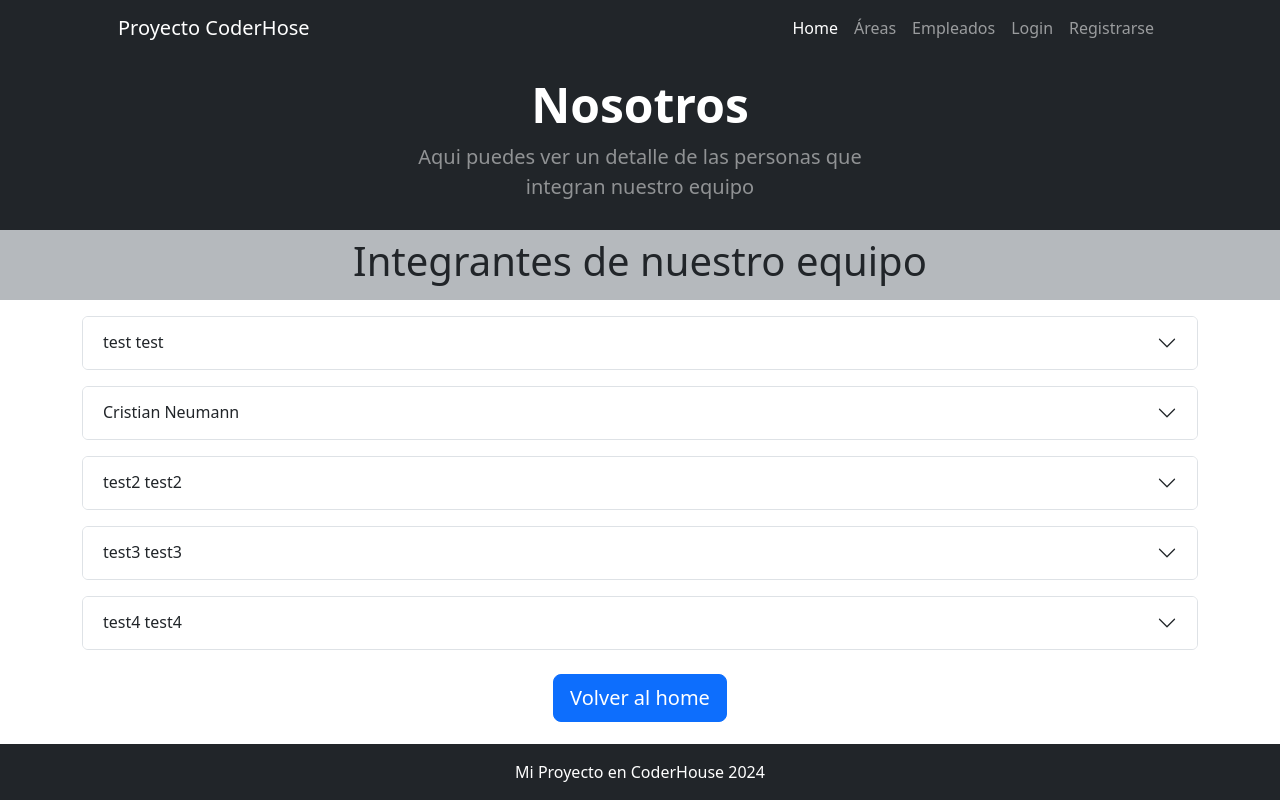
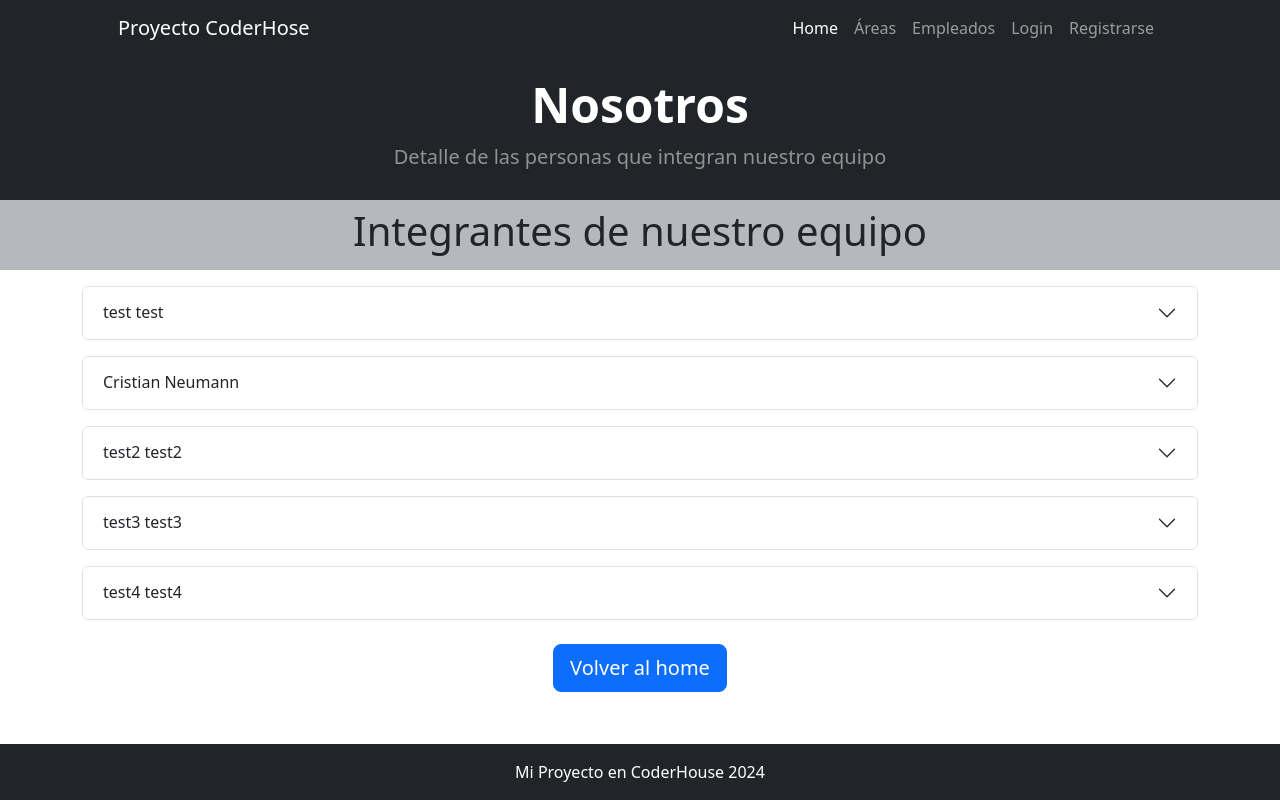
Before and after one commit to cristiann9178/CristianNeumann, a Django app: page /empresa/empleados/ in a window 1280 px wide. Run offline with Django 5.2, Linux system fonts and the light colour scheme; data comes from the database, SQL or seed files in the repository; both versions use the stored data as it was after the commit; some libraries are stand-ins or nearby versions.

Commit message:
se corrigen margenes

```diff
--- a/project/core/templates/core/about.html
+++ b/project/core/templates/core/about.html
@@ -9,7 +9,7 @@
       <h5><strong>¡Hola!</strong></h5>
     </div>
     <div class="card-body container">
-        <p class="lead fw-bold">¡Hola! Soy <span class="text-primary">Cristian</span>, tengo <span class="text-primary">31 años</span> y nací en la ciudad de <span class="text-primary">Mendoza, Argentina</span>. En <span class="text-primary">2021</span>, me mudé a la linda ciudad de <span class="text-primary">Córdoba</span>, donde he encontrado un hogar y muchas oportunidades.</p>
+        <p class="lead fw-bold">Soy <span class="text-primary">Cristian</span>, tengo <span class="text-primary">31 años</span> y nací en la ciudad de <span class="text-primary">Mendoza, Argentina</span>. En <span class="text-primary">2021</span>, me mudé a la linda ciudad de <span class="text-primary">Córdoba</span>, donde he encontrado un hogar y muchas oportunidades.</p>
         <p class="lead fw-bold">Trabajo en <span class="text-primary">Allytech</span>, una empresa especializada     en hosting y cloud, donde exploro y trabajo con muchas tecnologías. La tecnología siempre ha sido una gran parte de mi vida, y me encanta estar al tanto de las innovaciones y avances en este campo.</p>
         <p class="lead fw-bold">Además de mi carrera profesional, disfruto mucho de la <span class="text-primary">programación</span>, dedicando tiempo a aprender y crear nuevos proyectos. La programación es uno de mis pasatiempos favoritos, ya que me permite resolver problemas y crear nuevas ideas.</p>
         <p class="lead fw-bold">En mi tiempo libre, me gusta <span class="text-primary">andar en bicicleta</span>. Es una excelente manera de mantenerme activo, disfrutar del aire libre y explorar nuevos lugares en Córdoba. También me encanta <span class="text-primary">viajar</span> y, siempre que puedo, visito a mi familia en Mendoza, lo que me permite mantenerme conectado con ellos y disfrutar de momentos especiales con ellos.</p>
--- a/project/empresa/templates/empresa/empleados.html
+++ b/project/empresa/templates/empresa/empleados.html
@@ -3,7 +3,7 @@
     Nosotros
 {% endblock header_h1 %}
 {% block header_p %}
-    Aqui puedes ver un detalle de las personas que integran nuestro equipo
+    Detalle de las personas que integran nuestro equipo
 {% endblock header_p %}
 {% block title %}
 <div class="d-flex bg-opacity-50 bg-secondary align-items-center justify-content-center " ali style="height: 70px; text-align: center;">
@@ -50,7 +50,7 @@
     </a>
 </div>
 {% endif %}
-<div class="mt-4" style="margin-bottom: 30px; text-align: center;">
+<div class="mt-4" style="margin-bottom: 80px; text-align: center;">
     <a href={% url 'core:home' %}><button type="button" class="btn btn-primary btn-lg">Volver al home</button>
     </a>
 </div>
--- a/project/empresa/templates/empresa/index.html
+++ b/project/empresa/templates/empresa/index.html
@@ -36,7 +36,7 @@
     </a>
 </div>
 {% endif %}
-<div class="mt-4" style="margin-bottom: 30px; text-align: center;">
+<div class="mt-4" style="margin-bottom: 80px; text-align: center;">
     <a href={% url 'core:home' %}><button type="button" class="btn btn-primary btn-lg">Volver al home</button>
     </a>
 </div>
```
Also changed, not shown: project/db.sqlite3.
